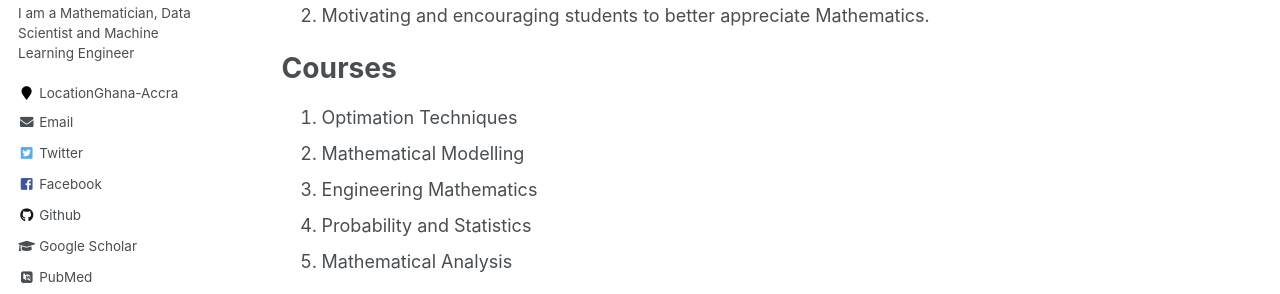
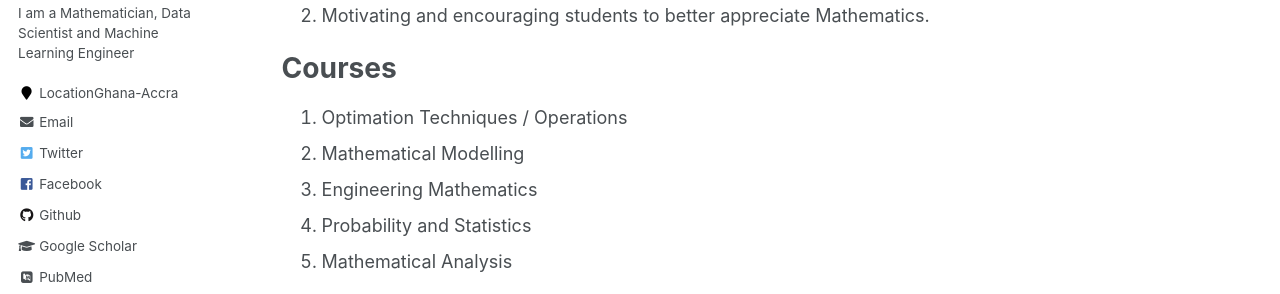
Before and after one commit to EmmanuelOwusu/EmmanuelOwusu.github.io, a Jekyll site: the page built from _teaching/2014-spring-teaching-1.md, in a window 1280 px wide and 1283 px high. Shown: the part 419-713 px from the top of the window. Built offline with Jekyll 4.4.1, drawn with Linux system fonts in a browser that asks for light colours; some web fonts are replaced.

Commit message:
Updated Teaching one
Updated Teaching one

```diff
--- a/_teaching/2014-spring-teaching-1.md
+++ b/_teaching/2014-spring-teaching-1.md
@@ -19,7 +19,7 @@ mathemati
 
 Courses
 ======
-1. Optimation Techniques
+1. Optimation Techniques / Operations
 2. Mathematical Modelling
 3. Engineering Mathematics
 4. Probability and Statistics
```
